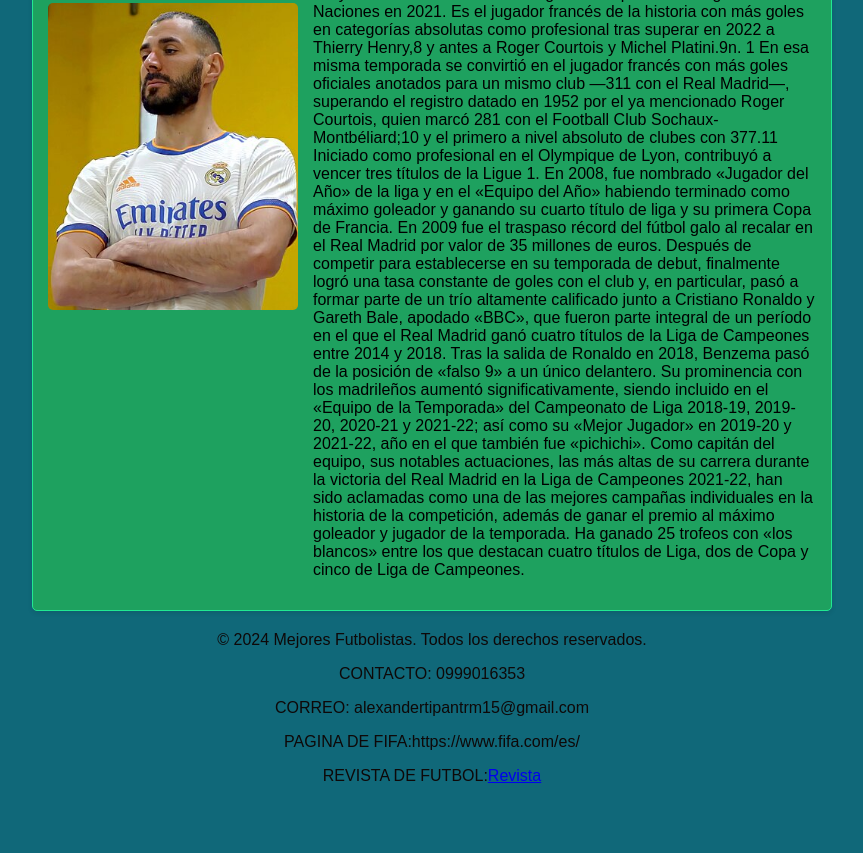
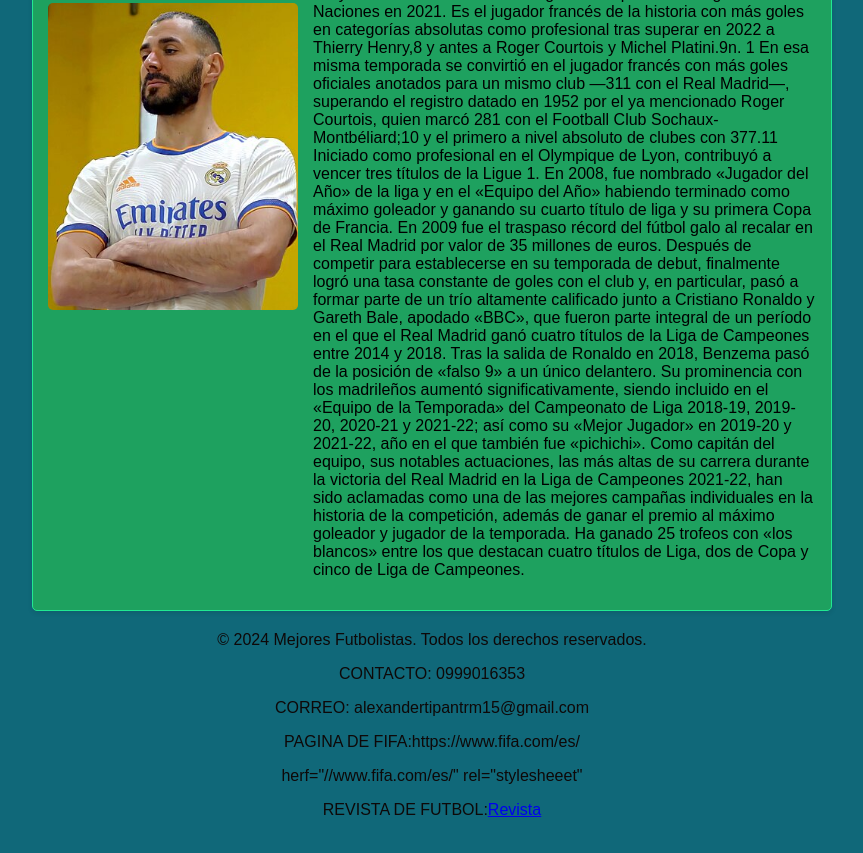
Before and after one commit to AlexanderTmp/tipan.github.io, a plain HTML site: page index.html in a window 1280 px wide. Shown: the part 4679-5532 px from the top of the page, without its empty margins (208-1071 px from the left). Before the commit the page ends 5500 px from the top, so only its background shows below. Drawn offline with Linux system fonts and the light colour scheme.

Commit message:
Update index.html

```diff
--- a/index.html
+++ b/index.html
@@ -112,7 +112,7 @@
         <p>&copy; 2024 Mejores Futbolistas. Todos los derechos reservados.</p>
         <p>CONTACTO: 0999016353</p>
         <p>CORREO: alexandertipantrm15@gmail.com</p>
-        <p>PAGINA DE FIFA:https://www.fifa.com/es/</p>
+        <p>PAGINA DE FIFA:https://www.fifa.com/es/</p><a> herf="//www.fifa.com/es/" rel="stylesheeet"</a>
         <P>REVISTA DE FUTBOL:<a href=" https://revistawinner.ec/fifa-confirma-las-sedes-de-la-copa-mundial-de-futbol-2030/" rel="stylesheet">Revista</a>
     </footer>
 
```
